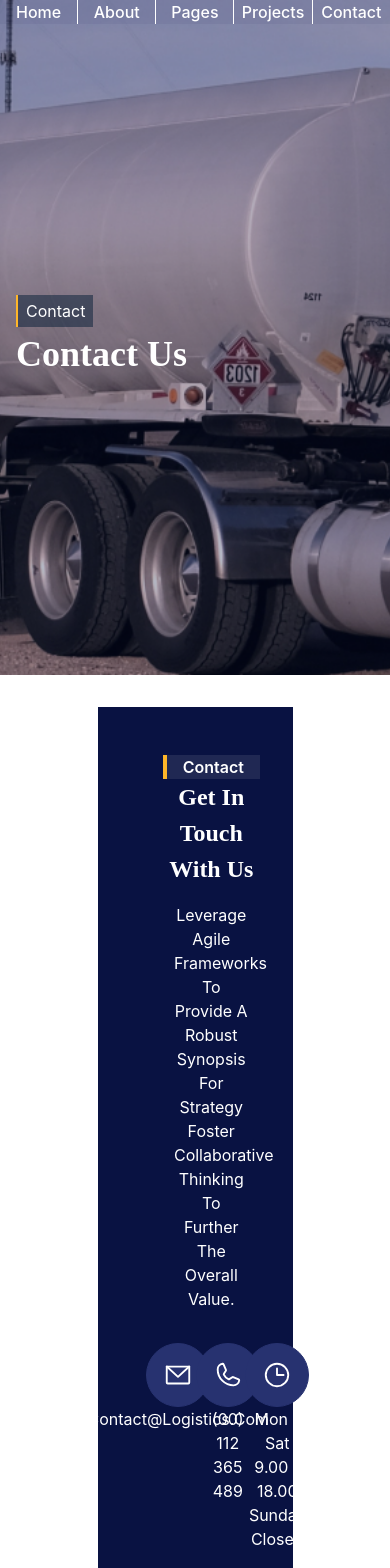
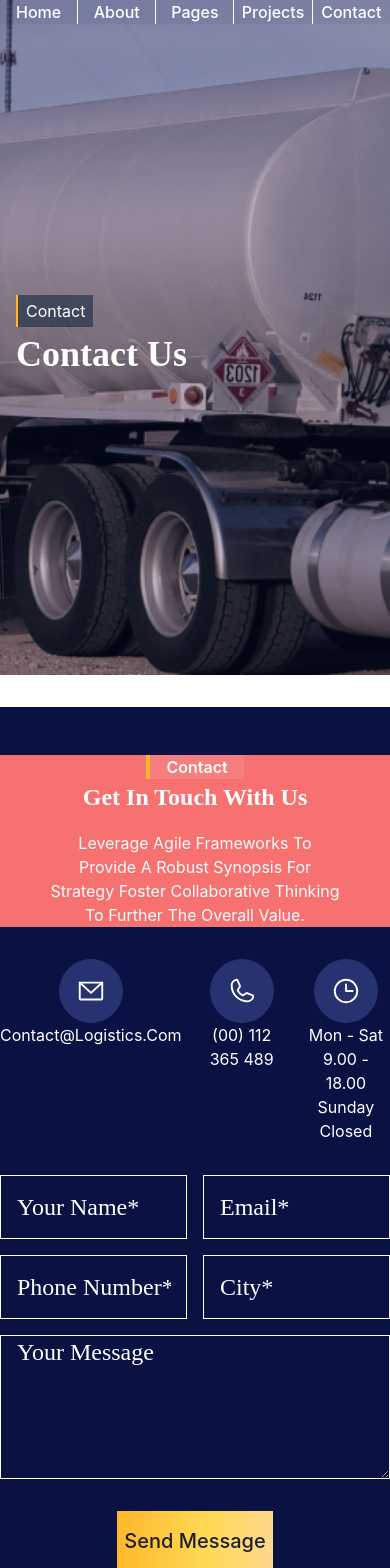
Before and after one commit to smartcollins/logistics, a React (Create React App) app: page /contact in a window 390 px wide. Shown: the top 1568 px of the page. Built offline with nearby package versions, Linux system fonts and the light colour scheme.

Commit message:
modifying Caption

```diff
--- a/src/pages/Contact.jsx
+++ b/src/pages/Contact.jsx
@@ -38,8 +38,8 @@ const Contact = () => {
     return (
         <div className=' capitalize text-white'>
             <div>{banner.slice(9, 10).map((item, idx) => <Banner key={idx} {...item} />)}</div>
-            <div style={{ background: color.blueBg }} className=' w-2/4 mx-auto my-8 py-8 px-16'>
-                <div className='mx-auto w-fit text-center'>
+            <div style={{ background: color.blueBg }} className=' md:w-2/4 md:px-16 mx-auto my-8 py-8'>
+                <div className='mx-auto w-fit text-center bg-red-400'>
                     <Caption mid={true} txt={'contact'} txt2={'get in touch with us'}/>
                     <p className='w-3/4 mx-auto'>Leverage agile frameworks to provide a robust synopsis for strategy foster collaborative thinking to further the overall value.</p>
                 </div>
@@ -91,7 +91,7 @@ const Contact = () => {
                         <p className='font-[Rubik] font-bold text-2xl'>you nedd any help? get free consultation</p>
                         <div className='flex gap-4 items-center w-fit'>
                             <Phone className=' w-12 h-12 bg-[#111c55] border border-[#2d3a7b] rounded-full px-3' size={16} color="#ffffff" />
-                            <div classN>
+                            <div>
                                 <p>have any questions</p>
                                 <p>(00) 112 365 489</p>
                             </div>
```
